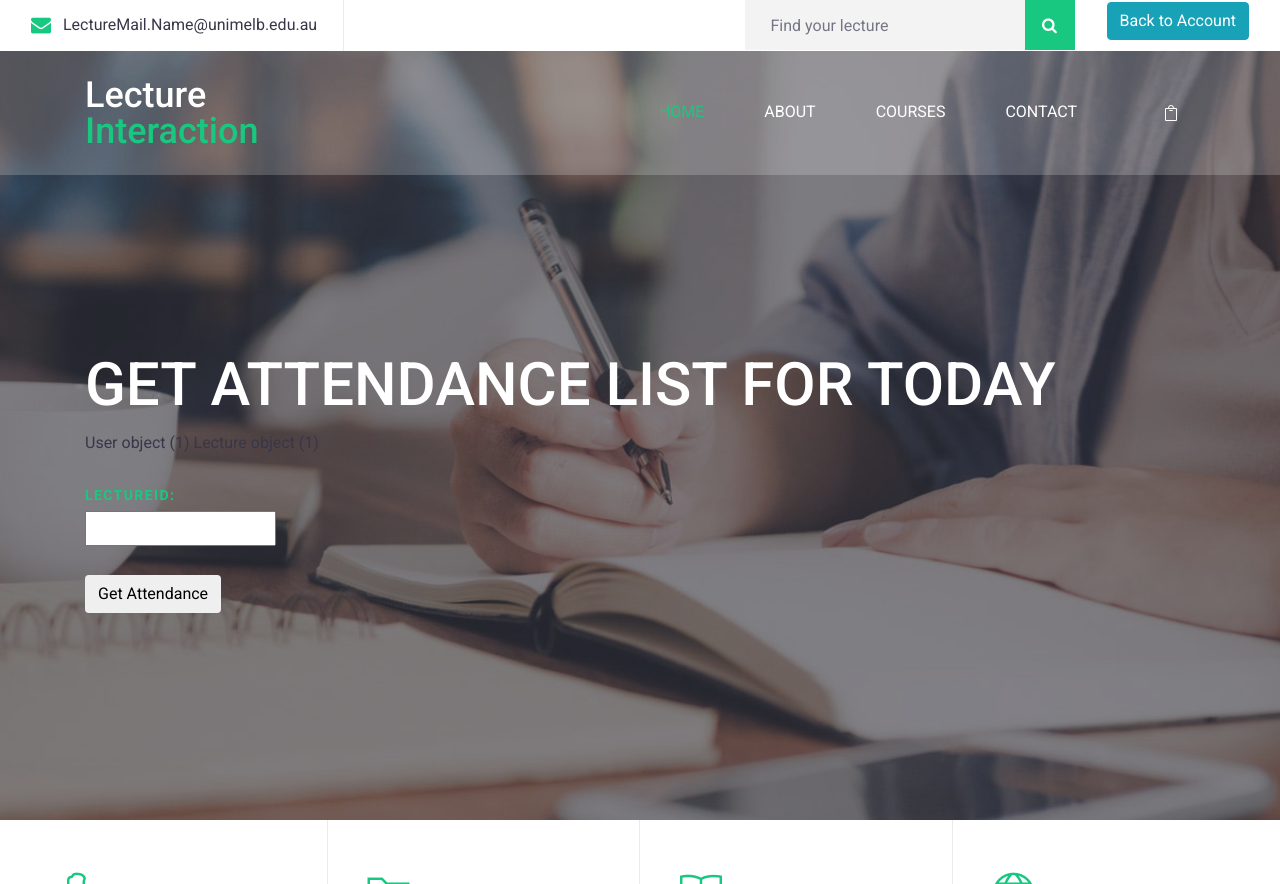
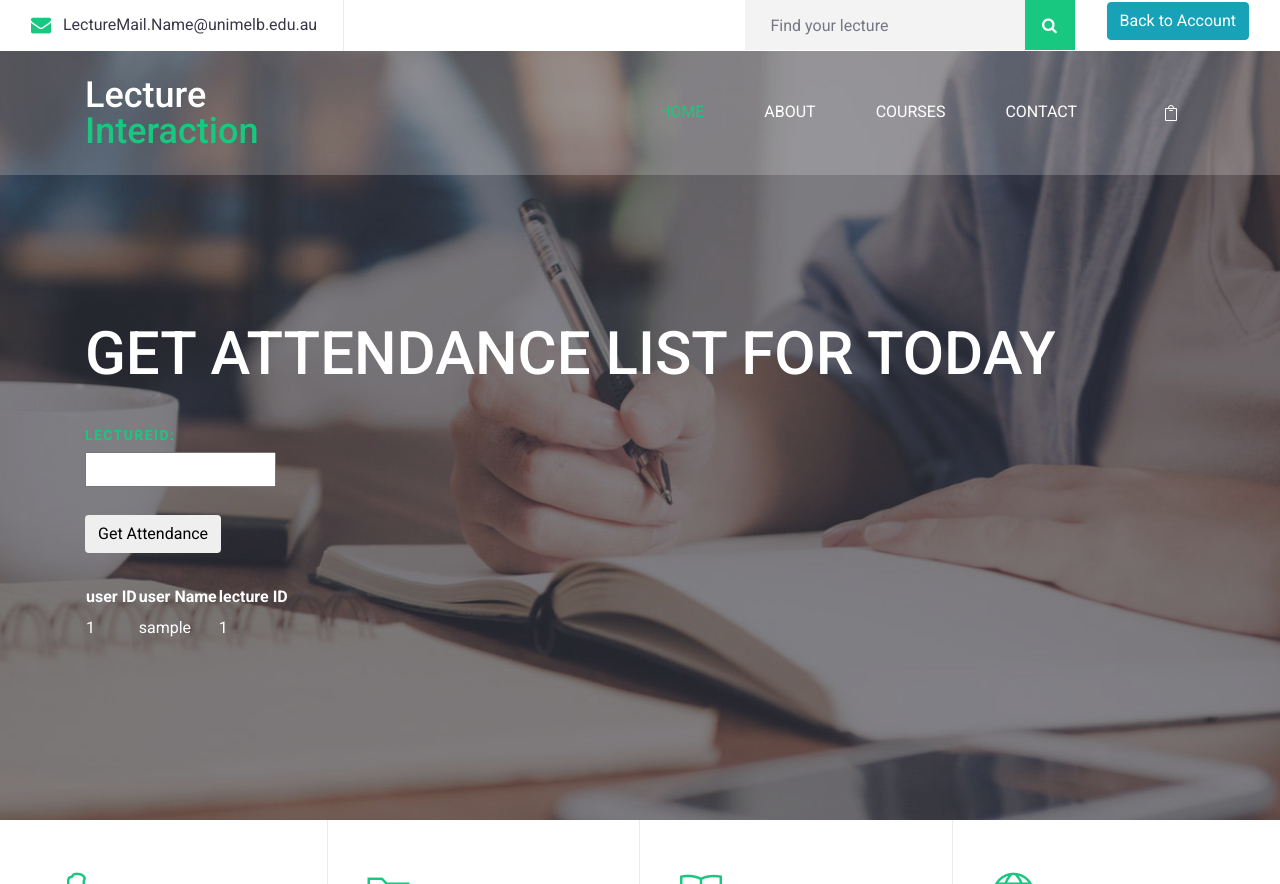
Before and after one commit to jackson0730/mobile_computing, a Django app: template website/webapp/templates/attendance.html in a window 1280 px wide. Shown: the top 884 px of the page. Run offline with Django 3.2, Linux system fonts and the light colour scheme; the template is opened without the code that fills it: values that come from a table or form of the project are taken from there, others are empty; tables that the repository leaves empty hold one stand-in row (values such as "Sample post").

Commit message:
update attendance list

```diff
--- a/website/webapp/templates/attendance.html
+++ b/website/webapp/templates/attendance.html
@@ -102,14 +102,6 @@
                             <header class="entry-header">
                                 <h1>Get Attendance List for today</h1>
                             </header>
-                            <div>
-                                {% for attendance in attendances %}
-                                <tr>
-                                    <td>{{attendance.userID}}</td>
-                                    <td>{{attendance.lectureID}}</td>
-                                </tr>
-                                {% endfor %}
-                            </div>
 
                             <div class="entry-content">
                                 <br/>
@@ -120,7 +112,32 @@
                                     </div><br/>
                                     <button class="btn btn-default" type="submit">Get Attendance</button>
                                 </form>
+
                             </div>
+                            <br>
+                            <div>
+                                <table style="color: white">
+                                    <thead>
+                                        <tr>
+                                            <th>user ID</th>
+                                            <th>user Name</th>
+                                            <th>lecture ID</th>
+
+                                        </tr>
+                                    </thead>
+                                    <tbody>
+                                    {% for attendance in attendances %}
+                                    <tr>
+                                        <td>{{ attendance.userID.ID }}</td>
+                                        <td>{{ attendance.userID.username }}</td>
+                                        <td>{{ attendance.lectureID.ID }}</td>
+                                    </tr>
+                                    {% endfor %}
+                                    </tbody>
+                                </table>
+                            </div>
+
+
 
                         </div><!-- .hero-content-wrap -->
                     </div><!-- .col -->
```
